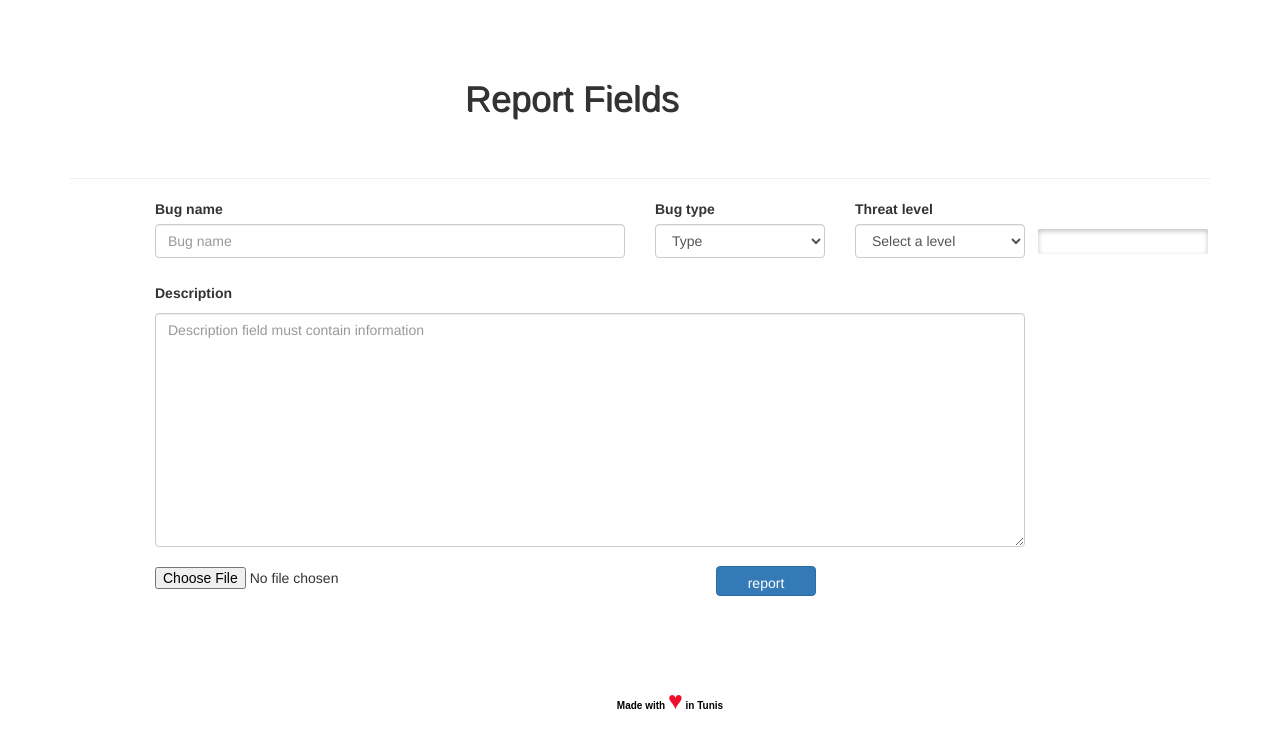
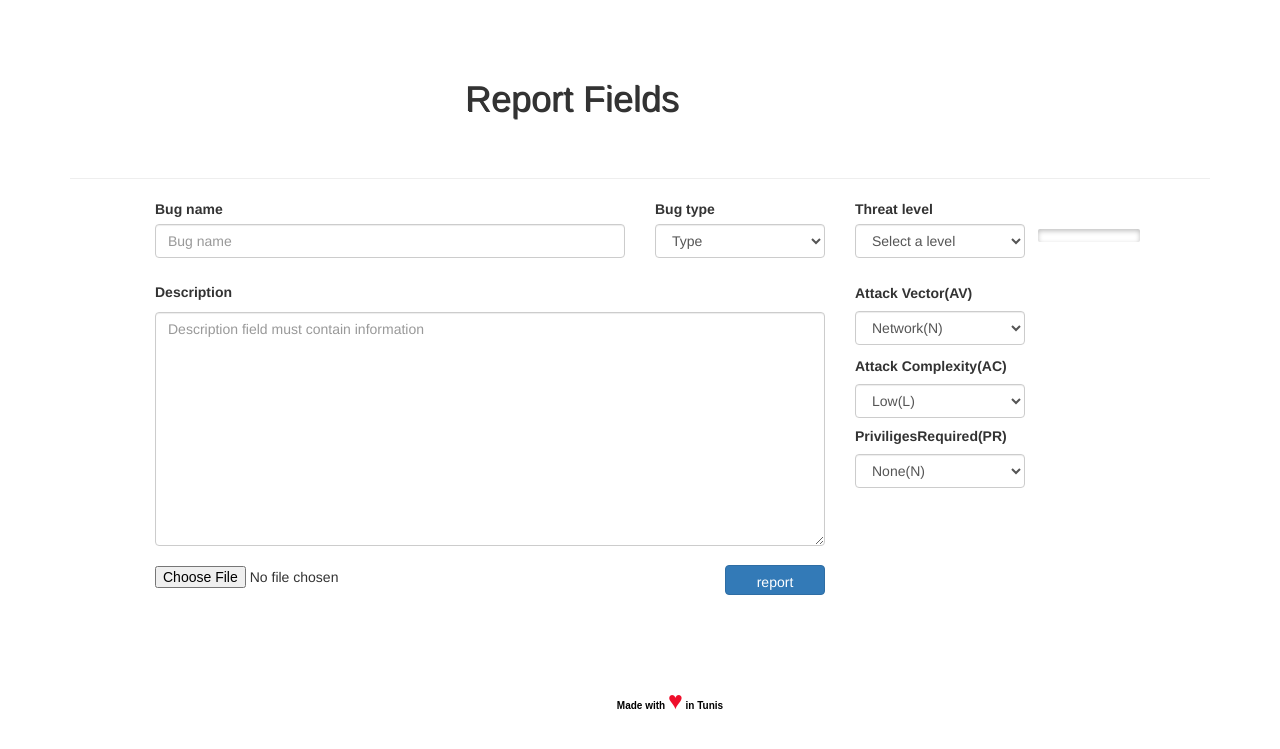
Before and after one commit to HoussemCharf/BugBounty_Platform, a Flask app: page /addreport in a window 1280 px wide. Shown: the part 51-800 px from the top of the page. Run offline with Flask 2, Linux system fonts and the light colour scheme; the visitor is signed in with stand-in values (Sample User, id 1); a database or web service that is not in the repository returns one stand-in record (values such as "Sample title"); parts of the project's set-up code (start-up, migrations or seed data) failed here and were passed over; some libraries are stand-ins or nearby versions.

Commit message:
updates on add template with some report model fixation

```diff
--- a/core/models/ReportModel.py
+++ b/core/models/ReportModel.py
@@ -5,7 +5,7 @@ from utils.Database import Database as base
 
 
 class Report(object):
-	def __init__ (self,reportName,reportType,reportLevel,reportFile,reportContent,reportOwner,reportDate=None,reportId=None,reportScore=0):
+	def __init__ (self,reportName,reportType,reportLevel,reportFile,reportContent,reportOwner,AttackVector,AttackComplexity,PrivilegesRequired,reportDate=None,reportId=None,reportScore=0):
 		self.reportId = uuid.uuid4().hex if _id is None else _id
 		self.reportName = reportName
 		self.reportType = reportType
@@ -15,6 +15,10 @@ class Report(object):
 		self.reportContent = reportContent
 		self.reportOwner = reportOwner
 		self.reportScore = reportScore
+		self.AttackVector = AttackVector
+		self.AttackComplexity = AttackComplexity
+		self.PrivilegesRequired = PrivilegesRequired
+
 	@classmethod
 	def get_report_name(cls,reportId):
 		data = base.find_one("reports",{"reportId":reportId})
@@ -55,11 +59,27 @@ class Report(object):
 	def register_report(cls,reportName,reportType,reportLevel,reportFile,reportContent,reportOwner):
 		#TODO fix report file saving
 		try:
-			unsavedReport = cls(reportName,reportType,reportLevel,reportFile,reportContent,reportOwner)
+			unsavedReport = cls(reportName,reportType,reportLevel,reportFile,reportContent,reportOwner,AttackComplexity,AttackVector,PrivilegesRequired)
 			unsavedReport.save_mongo()
 			return True
 		except:
 			return False
+	@classmethod
+	def get_attack_vector(cls,reportId):
+		data = base.find_one("reports",{"reportID" : reportId})
+		if data is not None:
+			return data['AttackVector']
+
+	@classmethod
+	def get_attack_complexity(cls,reportId):
+		data = base.find_one("reports",{"reportId" : reportId})
+		if data is not None:
+			return data['AttackComplexity']
+	@classmethod
+	def get_priviliges(cls,reportId):
+		data = base.find_one("reports",{"reportId" : reportId})
+		if data is not None:
+			return data['PrivilegesRequired']
 	def json(self):
 		return{
 		"reportName":self.reportName,
@@ -67,7 +87,10 @@ class Report(object):
 		"reportLevel":self.reportLevel,
 		"reportFile":self.reportFile,
 		"reportContent":self.reportContent,
-		"reportOwner":self.reportOwner
+		"reportOwner":self.reportOwner,
+		"AttackVector":self.AttackVector,
+		"AttackComplexity":self.AttackComplexity,
+		"PrivilegesRequired":self.PrivilegesRequired
 		}
 	def save_mongo(self):
 		base.insert("reports",self.json)
--- a/core/templates/add.html
+++ b/core/templates/add.html
@@ -34,26 +34,52 @@
                         <option id="option3" value="80"> High </option>
                     </select></div>
                     <div class="col-md-2">
-                   <progress id='progressBar' max='100' value='0' style="width:100%;height:25px;background-color:transparent; border-radius: 2px;
+                   <progress id='progressBar' max='100' value='0' style="width:60%;height:13px;background-color:transparent; border-radius: 2px;
                         box-shadow: 0 2px 5px rgba(0, 0, 0, 0.25) inset;"></progress>
-                </div>
+                    </div>
             </div>
 
             <div class="row" ><br>
-                <div id="textdescription" class="col-md-9 col-md-offset-1">
+                <div id="textdescription" class="col-md-7 col-md-offset-1">
                     <strong> Description</strong>
                     <br>
-                    <textarea placeholder="Description field must contain information" name="reportDescription" class="form-control" id="textarea1" rows="11" cols="20" ></textarea>
+                    <textarea placeholder="Description field must contain information" name="reportDescription"
+                     class="form-control" id="textarea1" rows="11"  ></textarea>
+                </div>
+
+                   <div id="AttackVector" class="col-md-2" style="margin-top:5px">
+                    <label for="AttackVector"> Attack Vector(AV)</label>
+                    <select name="AttackVector" class="form-control" style="margin-top:3px">
+                        <option id="option1" > Network(N) </option>
+                        <option id="option2" > Adjacent(N)</option>
+                        <option id="option3" > Local(L) </option>
+                        <option id="option4"  > Physical(P) </option></select>
                 </div>
             </div>
+            <div class="row">
+                <div id="AttackComplexity" class="col-md-2 col-md-offset-8" style="margin-top:-190px">
+                    <label id="AttackComplexity">  Attack Complexity(AC)</label>
+                    <select name="Attackcomplexity" class="form-control" style="margin-top:3px">
+                        <option id="option1" > Low(L) </option>
+                        <option id="option2" > High(H)</option></select>
+                </div>
+            </div>
+            <div class="row">
+                 <div id="PrivilegesRequired" class="col-md-2 col-md-offset-8" style="margin-top:-120px" >
+                    <label id="PrivilegesRequired">PriviligesRequired(PR)</label>
+                    <select name="PrivilegesRequired" class="form-control" style="margin-top:3px">
+                        <option id="option1" > None(N) </option>
+                        <option id="option2" > Low(L) </option>
+                        <option id="option3" > High(H)</option></select>
+                 </div>
+            </div>
+
             <div class="row" id=reportContent>
                 <div class="cold-md-1 col-md-offset-1">
                     <label for="InputFile"></label>
                     <input type=file  name="reportContent" class=form-control-file>
                 </div>
-
-
-                    <button type="submit" class="btn btn-primary">report</button>
+                    <button type="submit" class="btn btn-primary" style="margin-left : 685px">report</button>
                 </div>
             </div>
         </form>
@@ -62,4 +88,5 @@
 </div>
 </article>
 </section>
+</div>
 {% endblock %}
```
